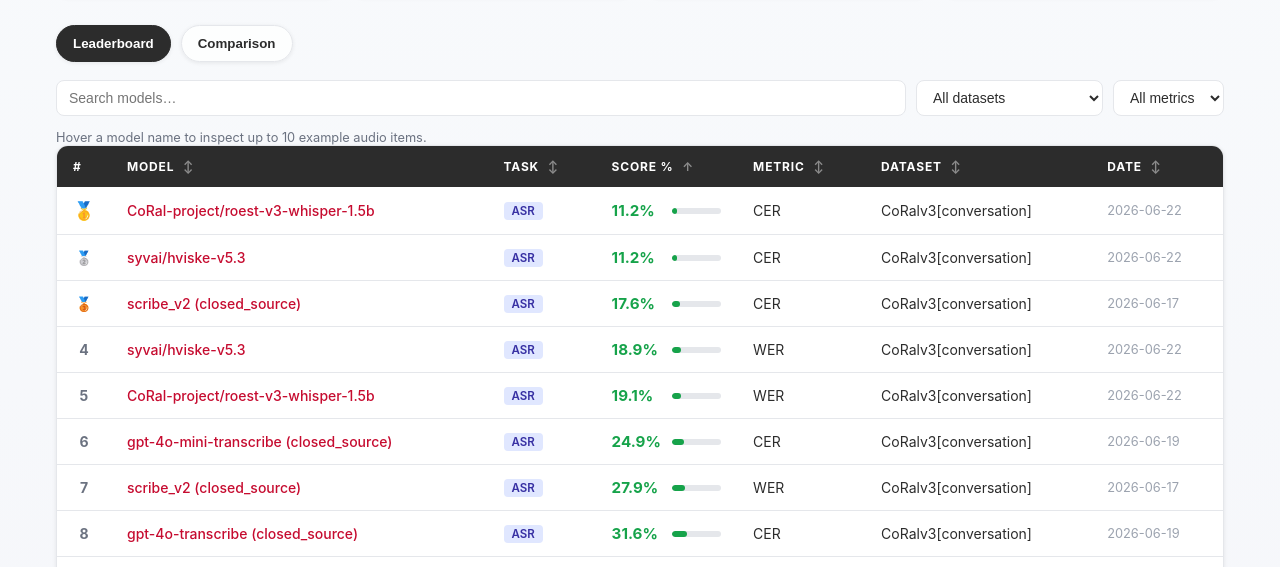
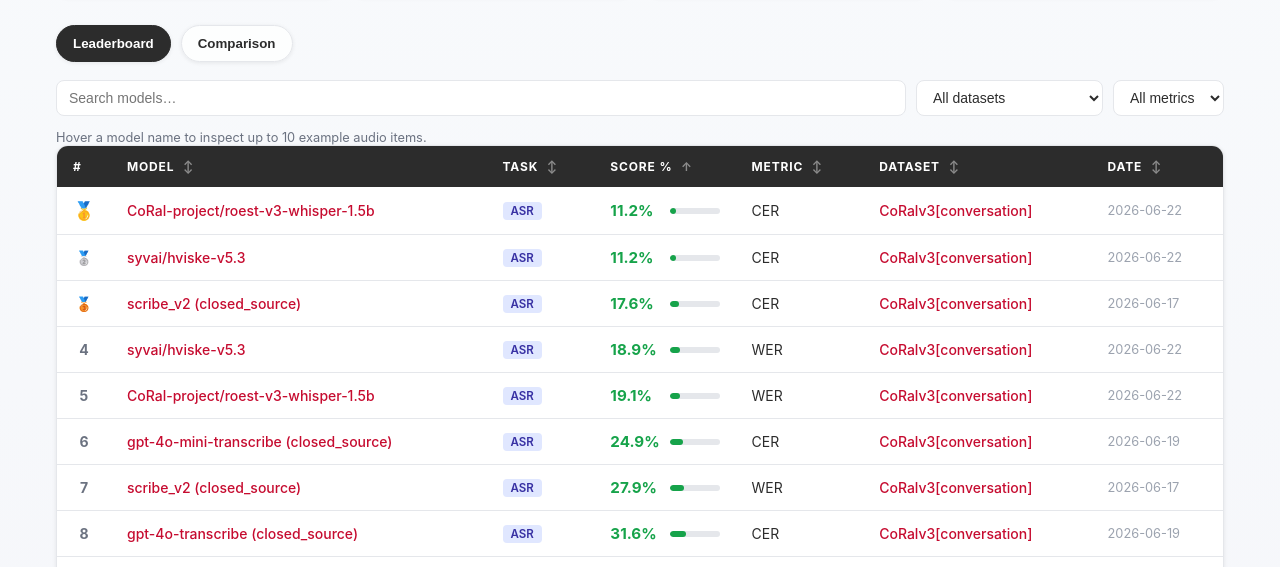
Before and after one commit to Dansk-Data-Science-Community/danish-speech-eval, a plain HTML site: page danish_speech/leaderboards/index.html in a window 1280 px wide. Shown: the part 223-790 px from the top of the page. Drawn offline with Linux system fonts and the light colour scheme.

Commit message:
Add dataset link to leaderboard entries and update HTML for dataset display

```diff
--- a/danish_speech/leaderboards/index.html
+++ b/danish_speech/leaderboards/index.html
@@ -112,6 +112,8 @@
     tbody tr:nth-child(3) td.rank { color: #92400e; }
     .model-link { color: var(--red); text-decoration: none; font-weight: 500; cursor: help; }
     .model-link:hover { text-decoration: underline; }
+    .dataset-link { color: var(--red); text-decoration: none; font-weight: 500; }
+    .dataset-link:hover { text-decoration: underline; }
     .badge { display: inline-block; padding: 2px 8px; border-radius: 4px; font-size: 0.72rem; font-weight: 600; background: #e0e7ff; color: #3730a3; }
     .wer-wrap { display: flex; align-items: center; gap: 8px; }
     .wer-num { font-weight: 700; font-size: 0.95rem; min-width: 52px; }
@@ -711,6 +713,9 @@
       const modelCell = url
         ? `<a href="${url}" target="_blank" class="model-link" data-row-key="${escapeHtml(rowKey)}">${row.model_name}</a>`
         : `<span class="model-link" data-row-key="${escapeHtml(rowKey)}">${row.model_name}</span>`;
+      const datasetCell = row.dataset_link
+        ? `<a href="${escapeHtml(row.dataset_link)}" target="_blank" class="dataset-link">${escapeHtml(row.dataset)}</a>`
+        : `${escapeHtml(row.dataset)}`;
       return `
         <tr>
           <td class="rank">${rank(i)}</td>
@@ -723,7 +728,7 @@
             </div>
           </td>
           <td>${row.metric}</td>
-          <td>${row.dataset}</td>
+          <td>${datasetCell}</td>
           <td style="color:#9ca3af;font-size:.8rem">${row.timestamp ?? ""}</td>
         </tr>`;
     }).join("");
--- a/danish_speech/leaderboards/leaderboard.json
+++ b/danish_speech/leaderboards/leaderboard.json
@@ -56,6 +56,7 @@
         "prediction": "jeg er sammenkort mig at sænne og hvis måtte tænne."
       }
     ],
+    "dataset_link": "https://huggingface.co/datasets/CoRal-project/coral-v3/viewer/conversation/test",
     "dataset": "CoRalv3[conversation]",
     "timestamp": "2026-06-16"
   },
@@ -64,6 +65,7 @@
     "task": "ASR",
     "metric": "WER",
     "score": 46.25,
+    "dataset_link": "https://huggingface.co/datasets/CoRal-project/coral-v3/viewer/conversation/test",
     "dataset": "CoRalv3[conversation]",
     "timestamp": "2026-06-16"
   },
@@ -72,6 +74,7 @@
     "task": "ASR",
     "metric": "CER",
     "score": 74.88,
+    "dataset_link": "https://huggingface.co/datasets/CoRal-project/coral-v3/viewer/conversation/test",
     "dataset": "CoRalv3[conversation]",
     "timestamp": "2026-06-17"
   },
@@ -93,6 +96,7 @@
         "prediction": "så er der bare at snakke af."
       }
     ],
+    "dataset_link": "https://huggingface.co/datasets/CoRal-project/coral-v3/viewer/conversation/test",
     "dataset": "CoRalv3[conversation]",
     "timestamp": "2026-06-17"
   },
@@ -102,6 +106,7 @@
     "task": "ASR",
     "metric": "CER",
     "score": 17.64,
+    "dataset_link": "https://huggingface.co/datasets/CoRal-project/coral-v3/viewer/conversation/test",
     "dataset": "CoRalv3[conversation]",
     "timestamp": "2026-06-17"
   },
@@ -111,6 +116,7 @@
     "task": "ASR",
     "metric": "WER",
     "score": 38.24,
+    "dataset_link": "https://huggingface.co/datasets/CoRal-project/coral-v3/viewer/conversation/test",
     "dataset": "CoRalv3[conversation]",
     "timestamp": "2026-06-19"
   },
@@ -120,6 +126,7 @@
     "task": "ASR",
     "metric": "CER",
     "score": 24.89,
+    "dataset_link": "https://huggingface.co/datasets/CoRal-project/coral-v3/viewer/conversation/test",
     "dataset": "CoRalv3[conversation]",
     "timestamp": "2026-06-19"
   },
@@ -129,6 +136,7 @@
     "task": "ASR",
     "metric": "WER",
     "score": 43.22,
+    "dataset_link": "https://huggingface.co/datasets/CoRal-project/coral-v3/viewer/conversation/test",
     "dataset": "CoRalv3[conversation]",
     "timestamp": "2026-06-19"
   },
@@ -138,6 +146,7 @@
     "task": "ASR",
     "metric": "CER",
     "score": 31.65,
+    "dataset_link": "https://huggingface.co/datasets/CoRal-project/coral-v3/viewer/conversation/test",
     "dataset": "CoRalv3[conversation]",
     "timestamp": "2026-06-19"
   },
@@ -146,6 +155,7 @@
     "task": "ASR",
     "metric": "WER",
     "score": 19.09,
+    "dataset_link": "https://huggingface.co/datasets/CoRal-project/coral-v3/viewer/conversation/test",
     "dataset": "CoRalv3[conversation]",
     "timestamp": "2026-06-22"
   },
@@ -154,6 +164,7 @@
     "task": "ASR",
     "metric": "CER",
     "score": 11.17,
+    "dataset_link": "https://huggingface.co/datasets/CoRal-project/coral-v3/viewer/conversation/test",
     "dataset": "CoRalv3[conversation]",
     "timestamp": "2026-06-22"
   },
@@ -162,6 +173,7 @@
     "task": "ASR",
     "metric": "WER",
     "score": 18.87,
+    "dataset_link": "https://huggingface.co/datasets/CoRal-project/coral-v3/viewer/conversation/test",
     "dataset": "CoRalv3[conversation]",
     "timestamp": "2026-06-22"
   },
@@ -170,6 +182,7 @@
     "task": "ASR",
     "metric": "CER",
     "score": 11.21,
+    "dataset_link": "https://huggingface.co/datasets/CoRal-project/coral-v3/viewer/conversation/test",
     "dataset": "CoRalv3[conversation]",
     "timestamp": "2026-06-22"
   },
@@ -178,6 +191,7 @@
     "task": "ASR",
     "metric": "CER",
     "score": 68.85,
+    "dataset_link": "https://huggingface.co/datasets/CoRal-project/coral-v3/viewer/conversation/test",
     "dataset": "CoRalv3[conversation]",
     "timestamp": "2026-06-22"
   },
@@ -186,6 +200,7 @@
     "task": "ASR",
     "metric": "WER",
     "score": 97.69,
+    "dataset_link": "https://huggingface.co/datasets/CoRal-project/coral-v3/viewer/conversation/test",
     "dataset": "CoRalv3[conversation]",
     "timestamp": "2026-06-22"
   }
```
